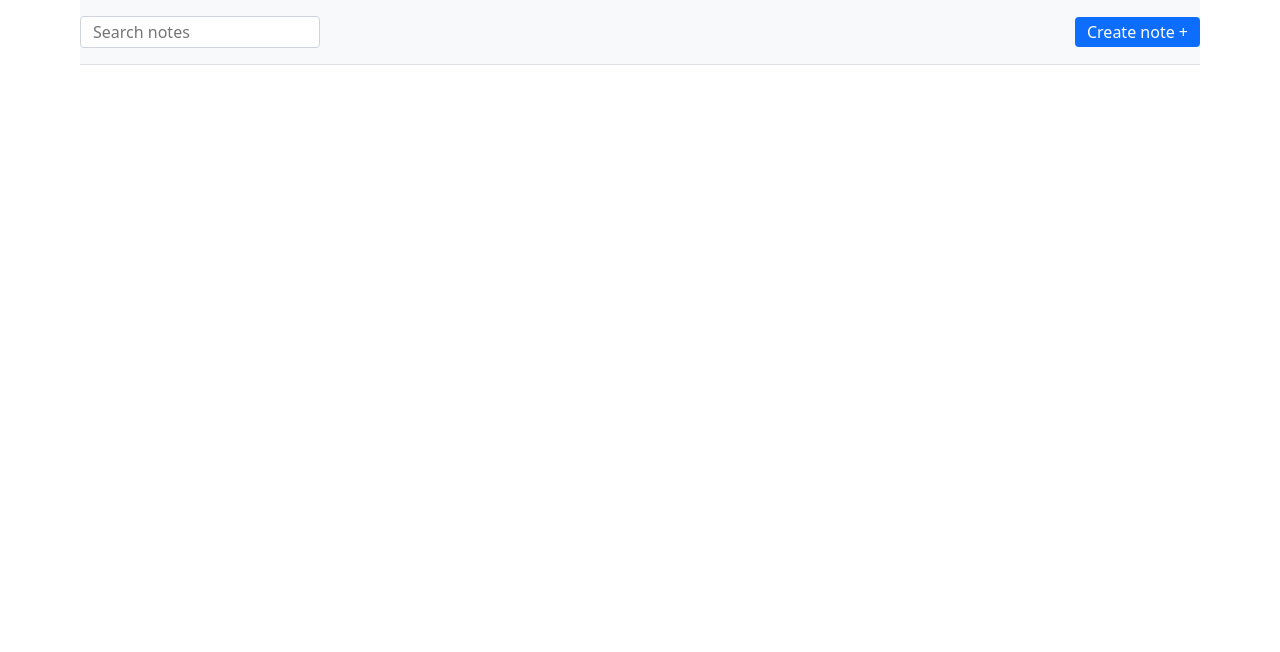
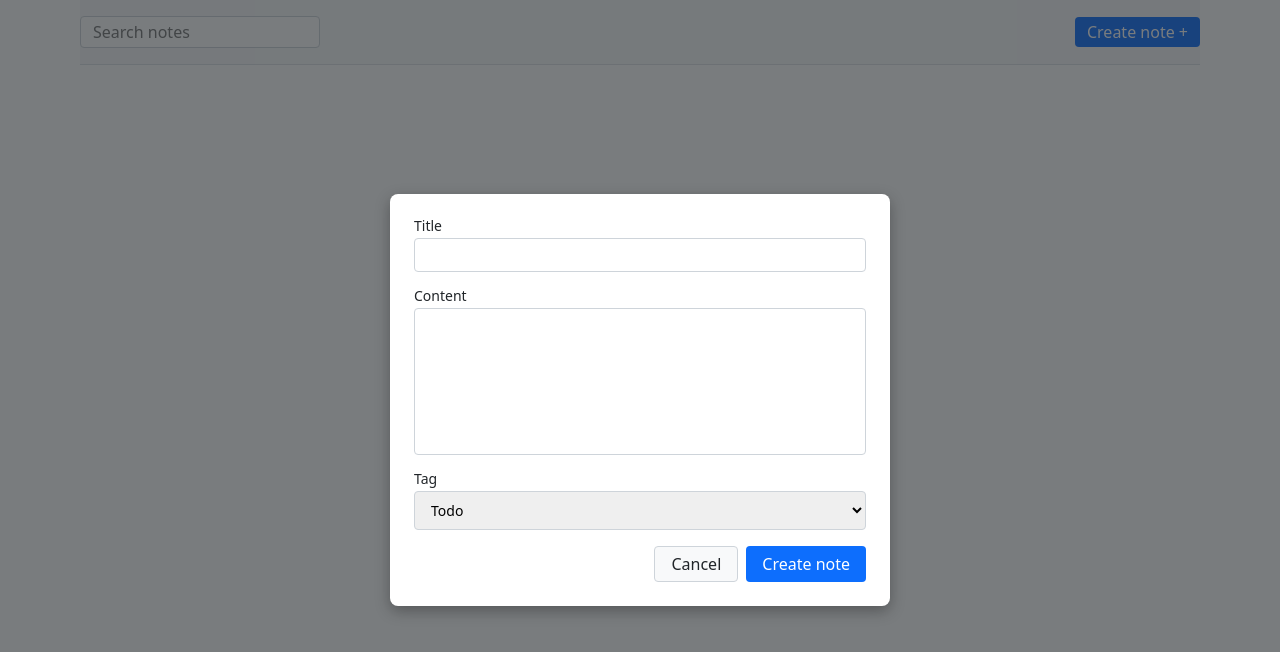
Before and after one commit to RomanSRDK/05-notehub, a React (Vite) app: page / in a window 1280 px wide. Shown: the top 652 px of the page. Built offline with nearby package versions, Linux system fonts and the light colour scheme; no server answers.

Commit message:
add modal with NoteForm component

```diff
--- a/package.json
+++ b/package.json
@@ -18,7 +18,8 @@
     "react": "^19.2.6",
     "react-dom": "^19.2.6",
     "react-paginate": "^8.3.0",
-    "use-debounce": "^10.1.1"
+    "use-debounce": "^10.1.1",
+    "yup": "^1.7.1"
   },
   "devDependencies": {
     "@babel/core": "^7.29.0",
--- a/src/components/App/App.tsx
+++ b/src/components/App/App.tsx
@@ -6,6 +6,7 @@ import SearchBox from "../SearchBox/SearchBox";
 import css from "./App.module.css";
 import { fetchNotes } from "../../services/noteService";
 import Pagination from "../Pagination/Pagination";
+import Modal from "../Modal/Modal";
 
 function App() {
   const [currentPage, setcurrentPage] = useState(1);
@@ -29,6 +30,7 @@ function App() {
         <button className={css.button}>Create note +</button>
       </header>
       {data && data.notes.length && <NoteList allNotes={data.notes} />}
+      <Modal />
     </div>
   );
 }
--- a/src/components/Modal/Modal.tsx
+++ b/src/components/Modal/Modal.tsx
@@ -1,10 +1,13 @@
+import { createPortal } from "react-dom";
 import css from "./Modal.module.css";
+import NoteForm from "../NoteForm/NoteForm";
 
 function Modal() {
-  return (
+  return createPortal(
     <div className={css.backdrop} role="dialog" aria-modal="true">
-      <div className={css.modal}>{/* */}</div>
-    </div>
+      <div className={css.modal}>{<NoteForm />}</div>
+    </div>,
+    document.body,
   );
 }
 
--- a/src/components/NoteForm/NoteForm.tsx
+++ b/src/components/NoteForm/NoteForm.tsx
@@ -1,50 +1,80 @@
+import { Formik, Form, Field, ErrorMessage } from "formik";
+import * as Yup from "yup";
 import css from "./NoteForm.module.css";
 
+type Tag = "Todo" | "Work" | "Personal" | "Meeting" | "Shopping";
+interface FormValues {
+  title: string;
+  content: string;
+  tag: Tag;
+}
+
+const initialValues: FormValues = {
+  title: "",
+  content: "",
+  tag: "Todo",
+};
+
+const SignupSchema = Yup.object().shape({
+  title: Yup.string()
+    .min(3, "Too Short!")
+    .max(50, "Too Long!")
+    .required("Required"),
+  content: Yup.string().max(500, "Too Long!"),
+  tag: Yup.string().required("Required"),
+});
+
+const handleSubmit = () => {};
+
 function NoteForm() {
-  return <form className={css.form}>
+  return (
+    <Formik
+      initialValues={initialValues}
+      validationSchema={SignupSchema}
+      onSubmit={handleSubmit}
+    >
+      <Form className={css.form}>
         <div className={css.formGroup}>
           <label htmlFor="title">Title</label>
-    <input id="title" type="text" name="title" className={css.input} />
-    <span name="title" className={css.error} />
+          <Field id="title" type="text" name="title" className={css.input} />
+          <ErrorMessage component="span" name="title" className={css.error} />
         </div>
 
         <div className={css.formGroup}>
           <label htmlFor="content">Content</label>
-    <textarea
+          <Field
+            as="textarea"
             id="content"
             name="content"
             rows={8}
             className={css.textarea}
           />
-    <span name="content" className={css.error} />
+          <ErrorMessage component="span" name="content" className={css.error} />
         </div>
 
         <div className={css.formGroup}>
           <label htmlFor="tag">Tag</label>
-    <select id="tag" name="tag" className={css.select}>
+          <Field as="select" id="tag" name="tag" className={css.select}>
             <option value="Todo">Todo</option>
             <option value="Work">Work</option>
             <option value="Personal">Personal</option>
             <option value="Meeting">Meeting</option>
             <option value="Shopping">Shopping</option>
-    </select>
-    <span name="tag" className={css.error} />
+          </Field>
+          <ErrorMessage component="span" name="tag" className={css.error} />
         </div>
 
         <div className={css.actions}>
           <button type="button" className={css.cancelButton}>
             Cancel
           </button>
-    <button
-      type="submit"
-      className={css.submitButton}
-      disabled=false
-    >
+          <button type="submit" className={css.submitButton} disabled={false}>
             Create note
           </button>
         </div>
-</form>
-
+      </Form>
+    </Formik>
+  );
 }
 
 export default NoteForm;
```
Also changed, not shown: 1 other file (tests, documents, lock files or other folders). Lines whose indentation alone changed are shown as unchanged.
